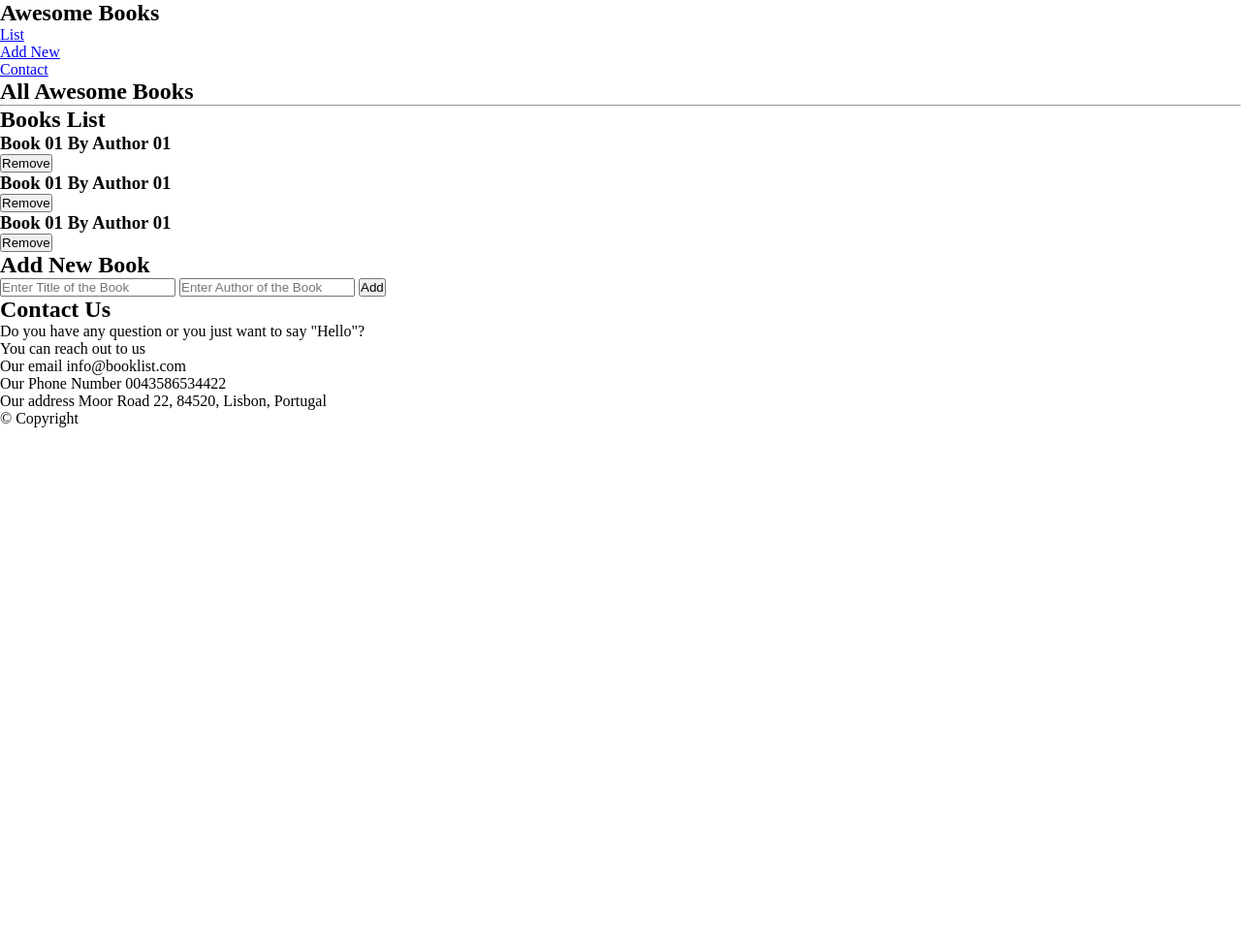
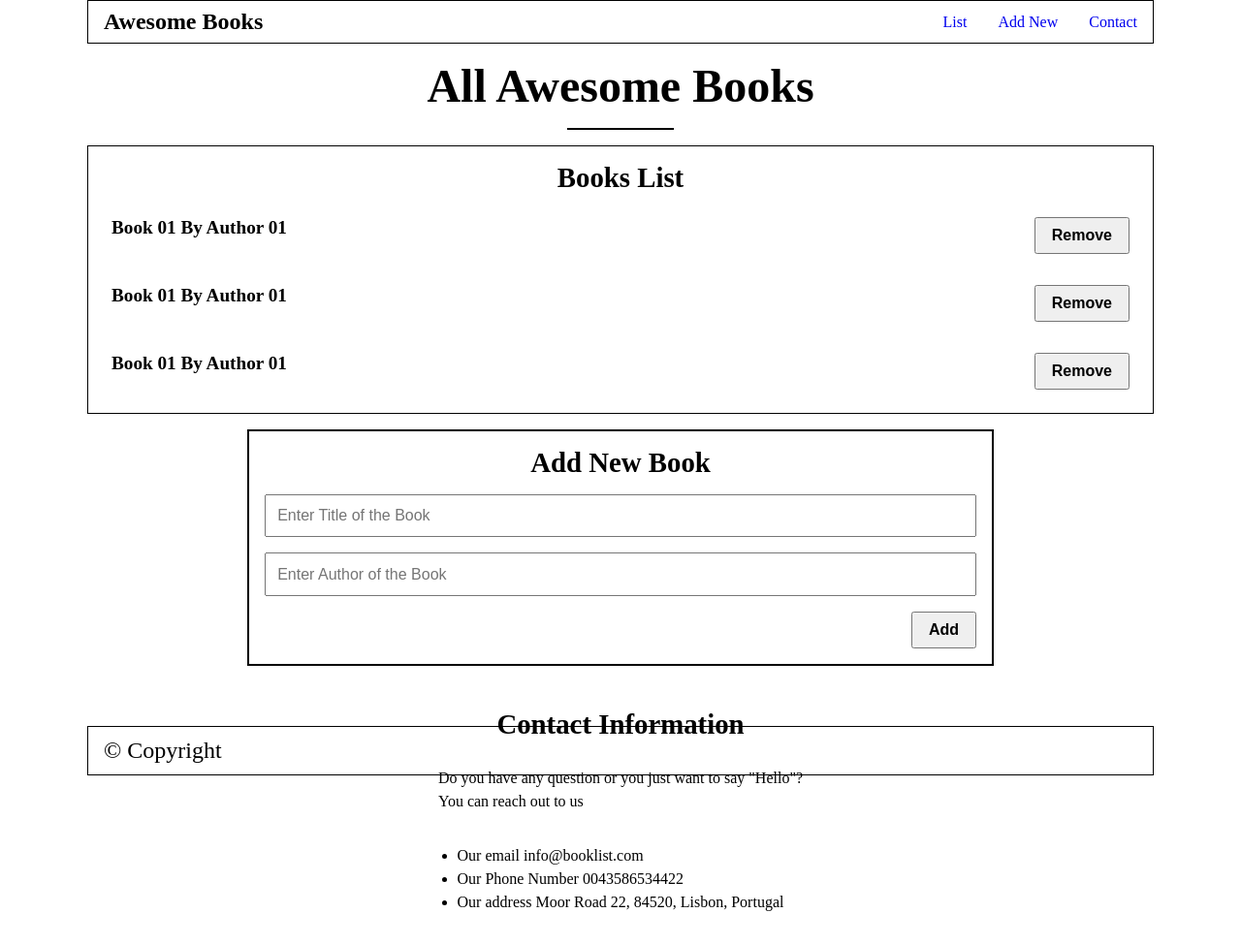
Before and after one commit to gak92/awesome_books_ES6, a website: page index.html in a window 1280 px wide. Shown: the whole page at 97% size. Before the commit the page ends 800 px from the top, so only its background shows below. Drawn offline with Linux system fonts and the light colour scheme.

Commit message:
Add styling to the application

```diff
--- a/css/index.css
+++ b/css/index.css
@@ -3,3 +3,122 @@
   padding: 0;
   box-sizing: border-box;
 }
+
+.container {
+  max-width: 1100px;
+  width: 90%;
+  margin: 0 auto;
+  display: flex;
+  flex-direction: column;
+  align-items: center;
+  gap: 1rem;
+}
+
+h2 {
+  font-size: 1.8rem;
+}
+
+h3 {
+  font-size: 1.2rem;
+}
+
+.btn {
+  padding: 0.5rem 1rem;
+  font-size: 1rem;
+  font-weight: bold;
+  cursor: pointer;
+}
+
+.header {
+  border: 1px solid #000;
+  width: 100%;
+  padding: 0.5rem 1rem;
+}
+
+.navbar {
+  display: flex;
+  justify-content: space-between;
+  align-items: center;
+}
+
+.navlist {
+  display: flex;
+  gap: 2rem;
+}
+
+.navlist li {
+  list-style-type: none;
+}
+
+.navlist li a {
+  text-decoration: none;
+}
+
+.main-title {
+  font-size: 3rem;
+}
+
+.hr-line {
+  width: 10%;
+  border: 1px solid #000;
+}
+
+.book-display {
+  border: 1px solid #000;
+  width: 100%;
+  display: flex;
+  flex-direction: column;
+  align-items: center;
+  gap: 1rem;
+  padding: 1rem;
+}
+
+.book-div {
+  width: 100%;
+  padding: 0.5rem;
+  display: flex;
+  justify-content: space-between;
+}
+
+.add-new {
+  border: 2px solid #000;
+  width: 70%;
+  padding: 1rem;
+}
+
+.book-form {
+  width: 100%;
+  display: flex;
+  flex-direction: column;
+  align-items: center;
+  gap: 1rem;
+}
+
+.book-form input {
+  width: 100%;
+  padding: 0.7rem;
+  font-size: 1rem;
+}
+
+.book-form .btn-submit {
+  align-self: flex-end;
+}
+
+.contact-us {
+  display: flex;
+  flex-direction: column;
+  align-items: center;
+  gap: 2rem;
+  padding: 2rem;
+  line-height: 1.5rem;
+}
+
+.footer {
+  border: 1px solid #000;
+  max-width: 1100px;
+  width: 90%;
+  padding: 0.7rem 1rem;
+  font-size: 1.5rem;
+  position: fixed;
+  bottom: 0;
+}
--- a/index.html
+++ b/index.html
@@ -10,7 +10,7 @@
   </head>
   <body>
     <div class="container">
-      <header>
+      <header class="header">
         <nav class="navbar">
           <h1>Awesome Books</h1>
           <ul class="navlist">
@@ -21,7 +21,7 @@
         </nav>
       </header>
 
-      <h2>All Awesome Books</h2>
+      <h2 class="main-title">All Awesome Books</h2>
       <hr class="hr-line">
 
       <section class="book-display">
@@ -50,7 +50,7 @@
       </section>
 
       <section class="contact-us">
-        <h2>Contact Us</h2>
+        <h2>Contact Information</h2>
         <p>Do you have any question or you just want to say "Hello"? <br>You can reach out to us</p>
         <ul>
           <li>Our email info@booklist.com</li>
```
